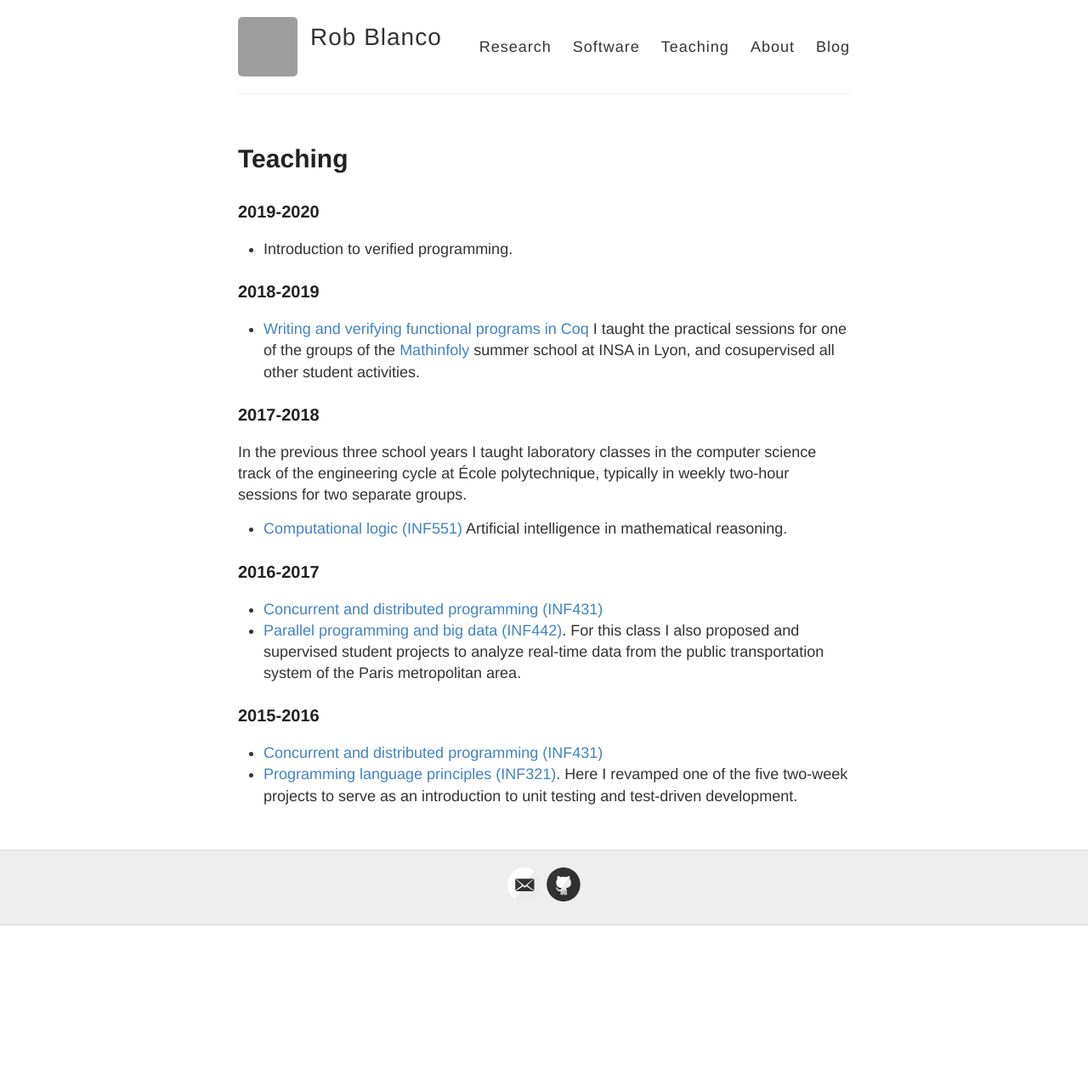
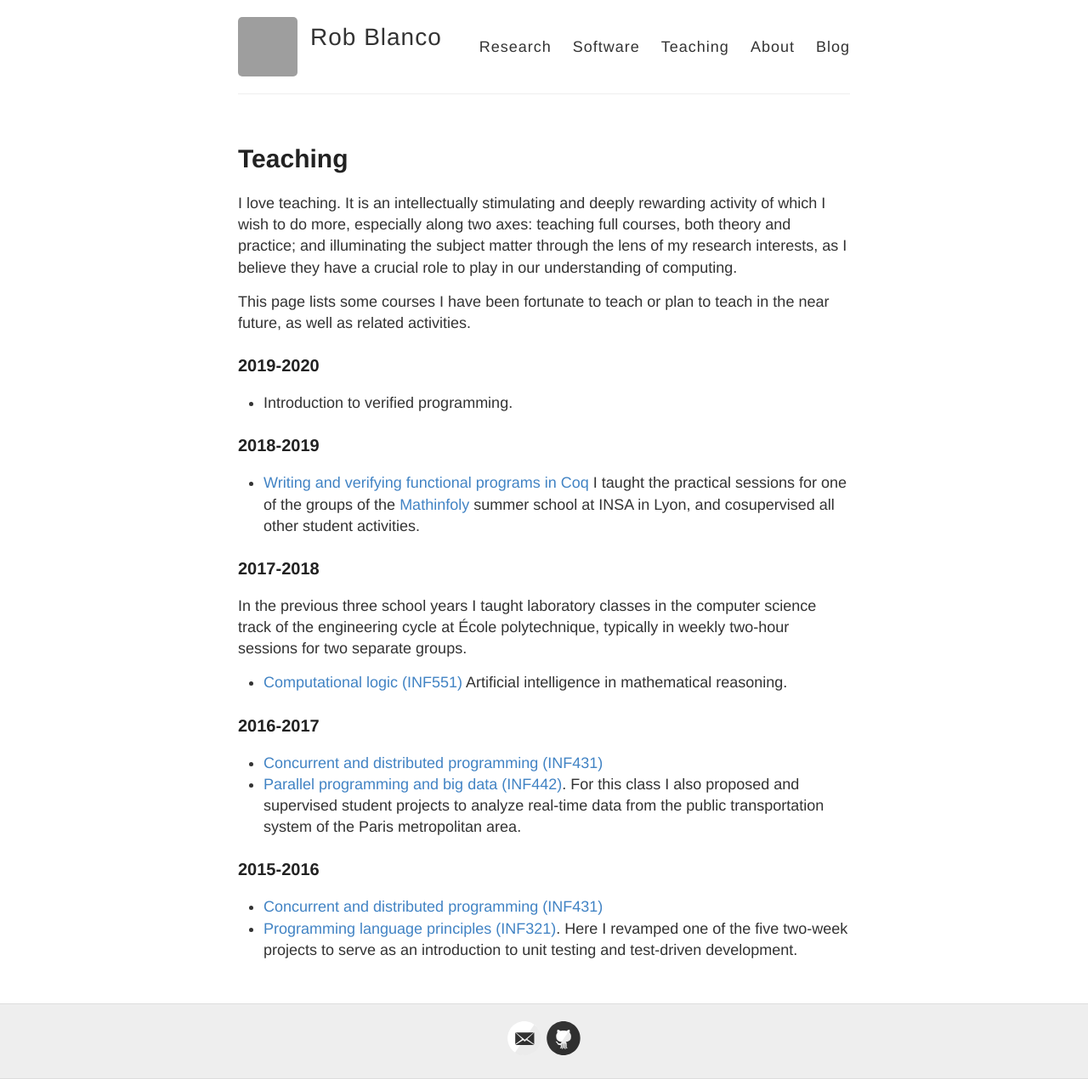
Before and after one commit to robblanco/robblanco.github.io, a Jekyll site: the page built from teaching.md, in a window 1280 px wide. Shown: the whole page at 85% size. Built offline with Jekyll 4.4.1, drawn with Linux system fonts in a browser that asks for light colours; before the commit the page ends 1089 px from its top, so only the background shows below that; grey boxes are pictures that could not be loaded.

Commit message:
Intro paragraph for teaching

```diff
--- a/teaching.md
+++ b/teaching.md
@@ -3,6 +3,15 @@ layout: page
 title: Teaching
 permalink: /teaching/
 ---
+
+I love teaching. It is an intellectually stimulating and deeply rewarding
+activity of which I wish to do more, especially along two axes: teaching full
+courses, both theory and practice; and illuminating the subject matter through
+the lens of my research interests, as I believe they have a crucial role to
+play in our understanding of computing.
+
+This page lists some courses I have been fortunate to teach or plan to teach in
+the near future, as well as related activities.
 
 ### 2019-2020
 
```
